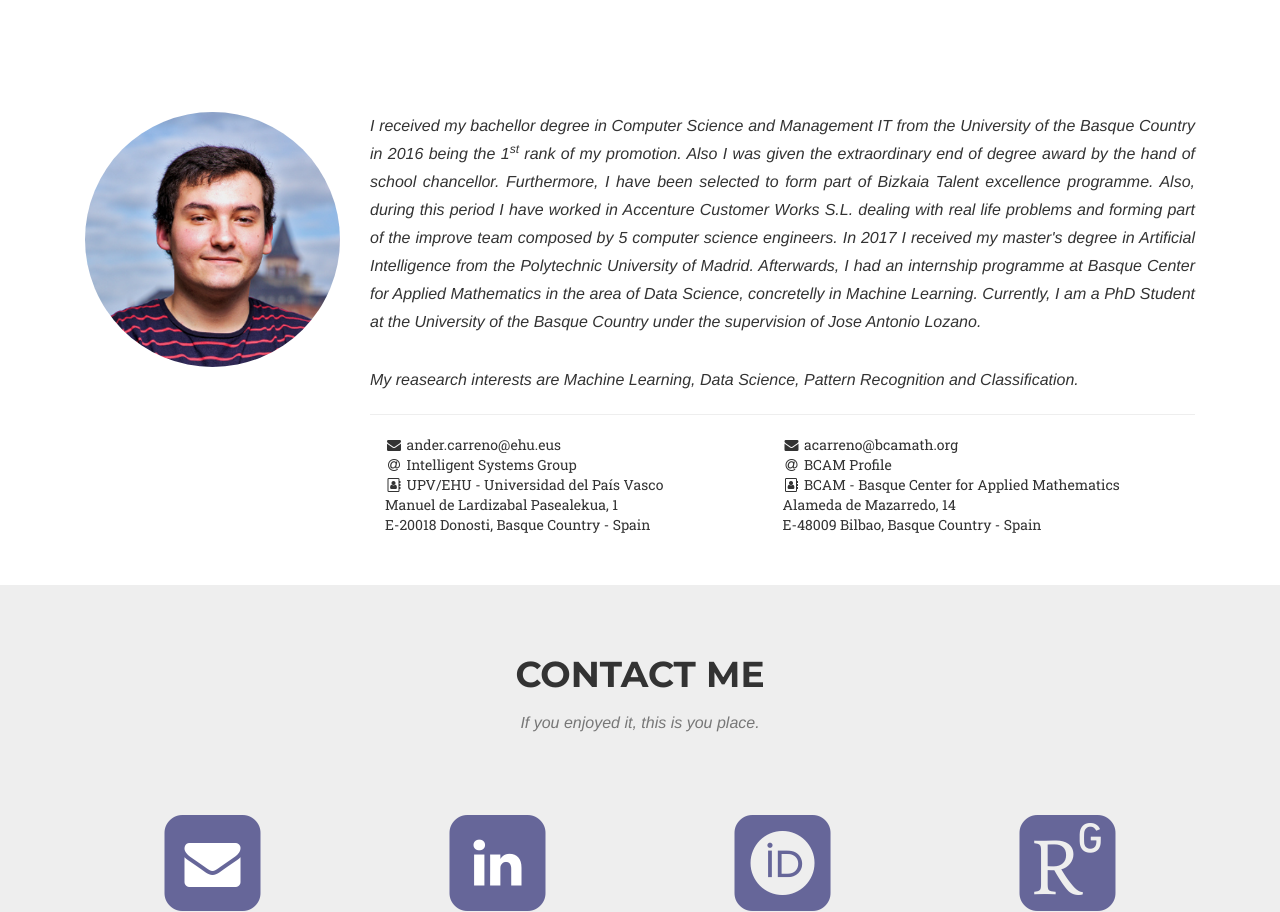
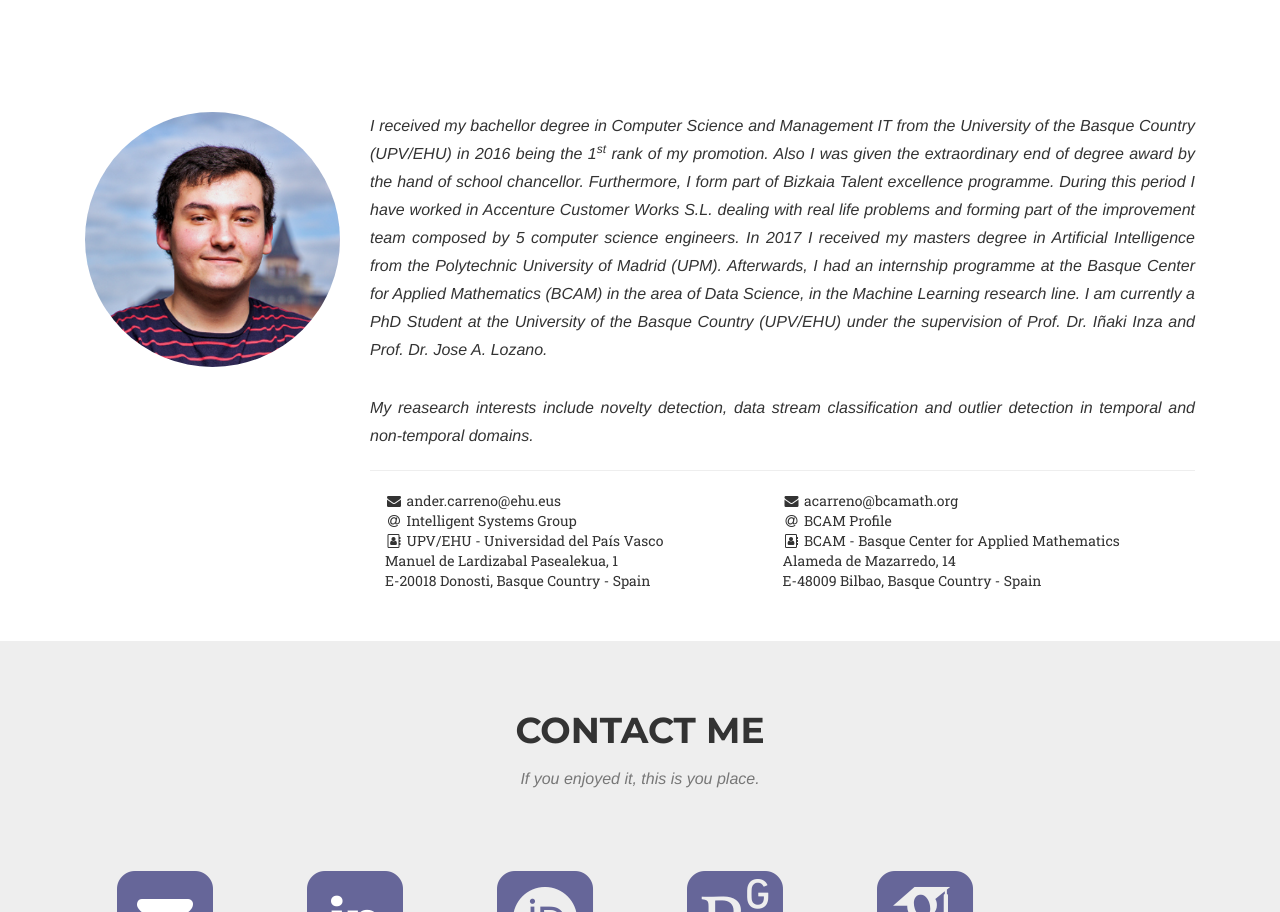
Before and after one commit to ancalotoru/ancalotoru.github.io, a website: page index.html in a window 1280 px wide. Shown: the part 2492-3404 px from the top of the page. Drawn offline with nearby package versions, Linux system fonts and the light colour scheme; files whose address does not match are found by name; a web font is replaced by a local one.

Commit message:
Description changed

```diff
--- a/index.html
+++ b/index.html
@@ -244,10 +244,10 @@
 					<img src="img/me.png" class="img-circle img-responsive" alt="Ander Carreño">
 				</div>
 				<div id='resto' class='col-md-9'>
-					<p class='text-justify'>I received my bachellor degree in Computer Science and Management IT from the University of the Basque Country in 2016 being the 1<sup>st</sup> rank of my promotion. Also I was given the extraordinary end of degree award by the hand of school chancellor. Furthermore, I have been selected to form part of Bizkaia Talent excellence programme. Also, during this period I have worked in Accenture Customer Works S.L. dealing with real life problems and forming part of the improve team composed by 5 computer science engineers. In 2017 I received my master's degree in Artificial Intelligence from the Polytechnic University of Madrid. Afterwards, I had an internship programme at Basque Center for Applied Mathematics in the area of Data Science, concretelly in Machine Learning. Currently, I am a PhD Student at the University of the Basque Country under the supervision of Jose Antonio Lozano.</p>
+					<p class='text-justify'>I received my bachellor degree in Computer Science and Management IT from the University of the Basque Country (UPV/EHU) in 2016 being the 1<sup>st</sup> rank of my promotion. Also I was given the extraordinary end of degree award by the hand of school chancellor. Furthermore, I form part of Bizkaia Talent excellence programme. During this period I have worked in Accenture Customer Works S.L. dealing with real life problems and forming part of the improvement team composed by 5 computer science engineers. In 2017 I received my masters degree in Artificial Intelligence from the Polytechnic University of Madrid (UPM). Afterwards, I had an internship programme at the Basque Center for Applied Mathematics (BCAM) in the area of Data Science, in the Machine Learning research line. I am currently a PhD Student at the University of the Basque Country (UPV/EHU) under the supervision of Prof. Dr. Iñaki Inza and Prof. Dr. Jose A. Lozano.</p>
 					<br>
 					<p class='text-justify'>
-						My reasearch interests are Machine Learning, Data Science, Pattern Recognition and Classification.
+						My reasearch interests include novelty detection, data stream classification and outlier detection in temporal and non-temporal domains.
 					</p>
 
 
@@ -529,7 +529,7 @@
 			<div class='row'>
 				<div id='contact-block' class='col-lg-12 text-center'>
 					<!--Email -->
-					<div class="col-md-3 about-item contact-item">
+					<div class="col-md-2 about-item contact-item">
 						<div class="about-hover">
 							<div class="about-hover-content">
 								<div class="about-link">
@@ -544,7 +544,7 @@
 						</div>
 					</div>
 					<!-- Linked in -->
-					<div class="col-md-3 about-item contact-item">
+					<div class="col-md-2 about-item contact-item">
 						<div class="about-hover">
 							<div class="about-hover-content">
 								<div class="about-link">
@@ -559,7 +559,7 @@
 						</div>
 					</div>
 					<!-- ORCID -->
-					<div class="col-md-3 about-item contact-item">
+					<div class="col-md-2 about-item contact-item">
 						<div class="about-hover">
 							<div class="about-hover-content">
 								<div class="about-link">
@@ -573,7 +573,7 @@
 						</div>
 					</div>
 					<!-- ResearchGate -->
-					<div class="col-md-3 about-item contact-item">
+					<div class="col-md-2 about-item contact-item">
 						<div class="about-hover">
 							<div class="about-hover-content">
 								<div class="about-link">
@@ -587,7 +587,7 @@
 						</div>
 					</div>
 					<!-- Google Scholar -->
-					<div class="col-md-3 about-item contact-item">
+					<div class="col-md-2 about-item contact-item">
 						<div class="about-hover">
 							<div class="about-hover-content">
 								<div class="about-link">
```
